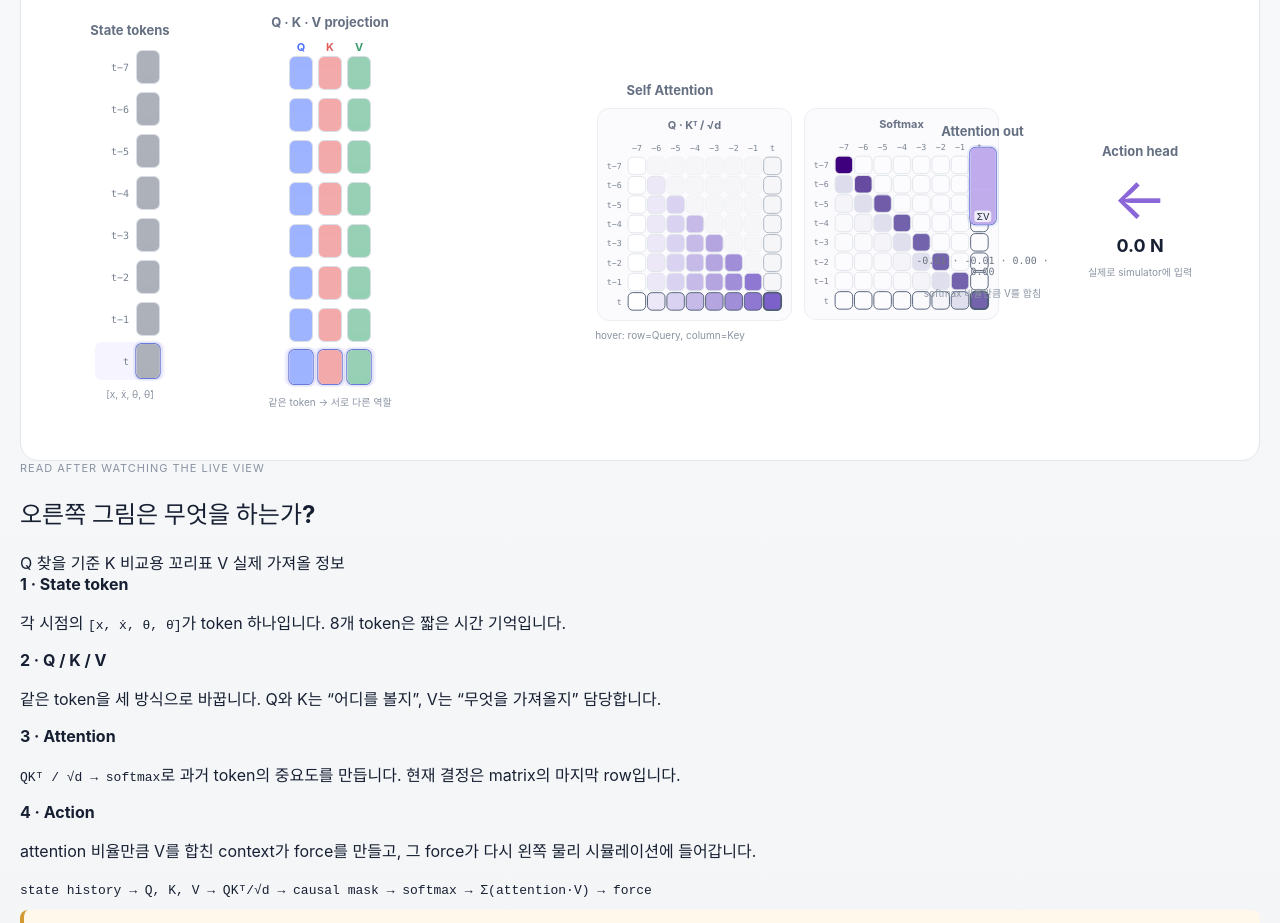
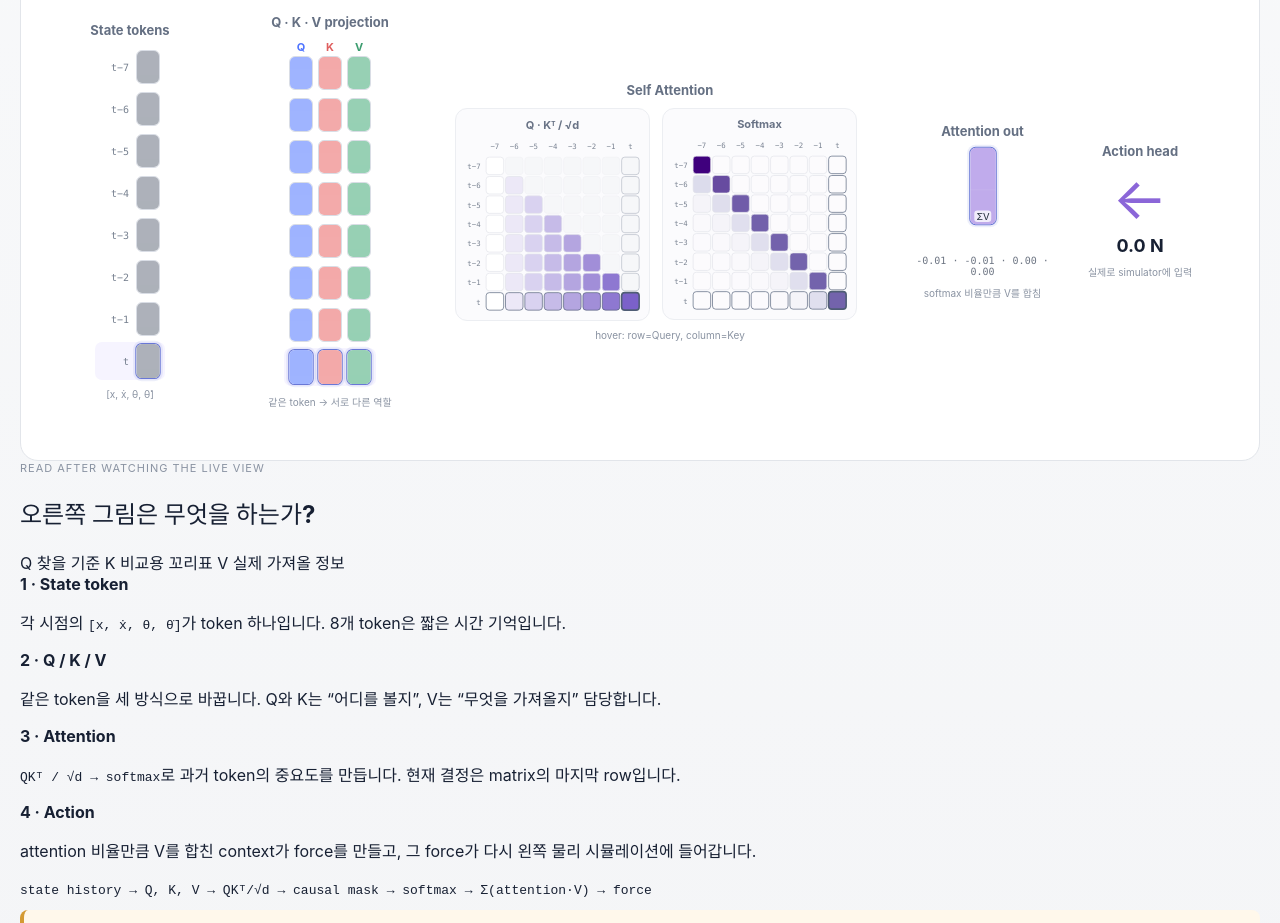
Before and after one commit to tinmanlab/cartpole-transformer, a Svelte app: page / in a window 1280 px wide. Shown: the part 980-1903 px from the top of the page. Built offline with nearby package versions, Linux system fonts and the light colour scheme.

Commit message:
ui: make attention matrix compact and reusable

```diff
--- a/src/components/AttentionMatrix.svelte
+++ b/src/components/AttentionMatrix.svelte
@@ -5,6 +5,10 @@
   export let selectedRow = null;
   export let selectedCol = null;
   export let onSelect = () => {};
+  export let cellSize = 19;
+  export let gap = 2;
+  export let pad = 24;
+  export let showLabels = true;
 
   $: n = data.length;
   $: finite = data.flat().filter(Number.isFinite);
@@ -12,29 +16,31 @@
   $: scale = mode === 'weights'
     ? d3.scaleSequential(d3.interpolatePurples).domain([0, Math.max(.001, d3.max(finite) || 1)])
     : d3.scaleLinear().domain([extent[0] || -1, 0, extent[1] || 1]).range(['#eef2ff','#ffffff','#7b61c9']).clamp(true);
-  const size = 19, gap = 2, pad = 24;
-  $: width = pad + n * (size + gap);
-  $: height = pad + n * (size + gap);
+  $: labelPad = showLabels ? pad : 3;
+  $: width = labelPad + n * (cellSize + gap);
+  $: height = labelPad + n * (cellSize + gap);
 </script>
 
 <svg viewBox={"0 0 " + width + " " + height} class="matrix" aria-label={mode === 'weights' ? 'softmax attention matrix' : 'query key dot product matrix'}>
-  {#each Array(n) as _, i}
-    <text x={pad - 7} y={pad + i*(size+gap) + size*.68} text-anchor="end">{i === n-1 ? 't' : 't−'+(n-1-i)}</text>
-    <text x={pad + i*(size+gap) + size*.5} y={17} text-anchor="middle">{i === n-1 ? 't' : '−'+(n-1-i)}</text>
-  {/each}
+  {#if showLabels}
+    {#each Array(n) as _, i}
+      <text x={labelPad - 6} y={labelPad + i*(cellSize+gap) + cellSize*.68} text-anchor="end">{i === n-1 ? 't' : 't−'+(n-1-i)}</text>
+      <text x={labelPad + i*(cellSize+gap) + cellSize*.5} y={15} text-anchor="middle">{i === n-1 ? 't' : '−'+(n-1-i)}</text>
+    {/each}
+  {/if}
   {#each data as row, r}
     {#each row as value, c}
       <g on:mouseenter={() => onSelect(r,c)} on:focus={() => onSelect(r,c)} tabindex="0" role="button" aria-label={"row "+r+" column "+c}>
         <rect
-          x={pad + c*(size+gap)}
-          y={pad + r*(size+gap)}
-          width={size}
-          height={size}
-          rx="5"
+          x={labelPad + c*(cellSize+gap)}
+          y={labelPad + r*(cellSize+gap)}
+          width={cellSize}
+          height={cellSize}
+          rx={Math.max(2,cellSize*.18)}
           fill={Number.isFinite(value) ? scale(value) : '#f1f2f4'}
           stroke={(selectedRow===r || selectedCol===c) ? '#4f5d75' : '#e1e4ea'}
-          stroke-width={(selectedRow===r && selectedCol===c) ? 2 : 1}
-          opacity={Number.isFinite(value) ? 1 : .45}
+          stroke-width={(selectedRow===r && selectedCol===c) ? 1.7 : .7}
+          opacity={Number.isFinite(value) ? 1 : .42}
         />
         {#if Number.isFinite(value)}
           <title>{mode === 'weights' ? (value*100).toFixed(1)+'%' : value.toFixed(2)}</title>
@@ -45,7 +51,7 @@
 </svg>
 
 <style>
-.matrix{display:block;max-width:100%;height:auto;overflow:visible}
-text{font:9px ui-monospace,SFMono-Regular,Menlo,monospace;fill:#7a8392}
-g:focus{outline:none}g:focus rect{stroke:#111827;stroke-width:2}
+.matrix{display:block;width:100%;height:auto;overflow:visible}
+text{font:8px ui-monospace,SFMono-Regular,Menlo,monospace;fill:#7a8392}
+g:focus{outline:none}g:focus rect{stroke:#111827;stroke-width:1.7}
 </style>
```
